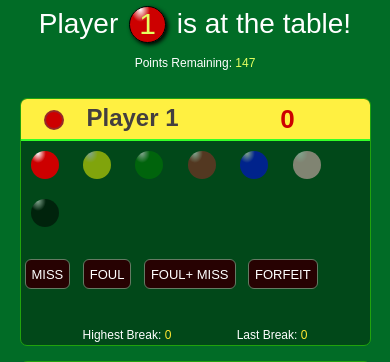
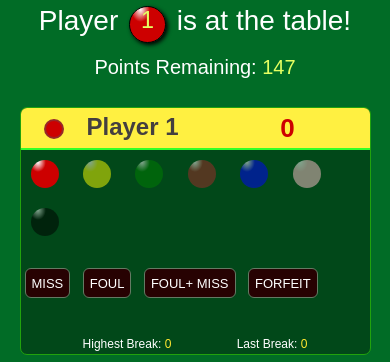
Before and after one commit to jg-digital-media/jgdm_snooker_scorer, a PHP site: page / in a window 390 px wide. Shown: the part 70-432 px from the top of the page. Run offline with PHP 8.4, Linux system fonts and the light colour scheme; some libraries are stand-ins or nearby versions; some web fonts are replaced.

Commit message:
update stylesheet

```diff
--- a/style.css
+++ b/style.css
@@ -1,7 +1,7 @@
 /******************************
 
 Snooker Scorer App:
-Last Update: 20/06/2025 - 09:32
+Last Update: 23/06/2025 - 16:45
 ******************************/
 * {
   padding: 0;
@@ -19,6 +19,8 @@ body header {
   background: black;
   color: white;
   /* border: 3px white solid; */
+  /* border-bottom: #e5ff61 solid 2px; */
+  /* border-bottom: $col---tertiary solid 2px; */
   height: 42px;
   height: auto;
   width: 100%;
@@ -70,13 +72,12 @@ body main.interface-container .player---points--status {
   display: flex;
   font-size: 30px;
   margin: 14pt auto;
-  /* justify-content: space-between; */
-  align-items: center;
+  /* align-items: center; */
   /* border: solid yellow 1px; */
 }
 @media (max-width: 1223px) {
   body main.interface-container .player---points--status {
-    font-size: 3.3vw;
+    font-size: 3.4vw;
   }
 }
 @media (max-width: 560px) {
@@ -93,12 +94,11 @@ body main.interface-container .player---points--status {
   }
 }
 body main.interface-container .active--player {
-  /* font-size: $font---size--h2; */
+  display: block;
+  /* line-height: 0.1; */
+  width: 100%;
   text-align: center;
-  margin: 0 auto;
-  width: 100%;
-  margin: 0pt auto;
-  /* line-height: 0.1; */
+  vertical-align: middle;
 }
 @media (max-width: 560px) {
   body main.interface-container .active--player {
@@ -117,9 +117,16 @@ body main.interface-container .active--player #player_number {
   border-radius: 50%;
   position: relative;
   top: 1px;
+  bottom: 7px;
   font-size: 30px;
   border: solid #000000 1px;
   box-shadow: black 2px 2px 4px 0px;
+  vertical-align: top;
+}
+@media (max-width: 560px) {
+  body main.interface-container .active--player #player_number {
+    font-size: 6vw;
+  }
 }
 body main.interface-container .points--remaining {
   /* font-size: $font---size--h2; */
@@ -130,7 +137,7 @@ body main.interface-container .points--remaining {
 @media (max-width: 560px) {
   body main.interface-container .points--remaining {
     margin: 10pt auto;
-    font-size: 12px;
+    font-size: 20px;
   }
 }
 body main.interface-container .points--remaining #points_remaining {
```
Also changed, not shown: 1 other file.
